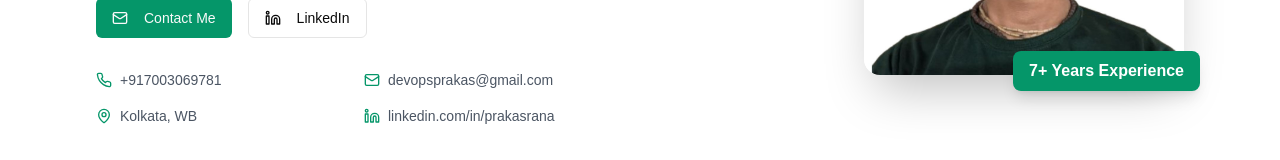
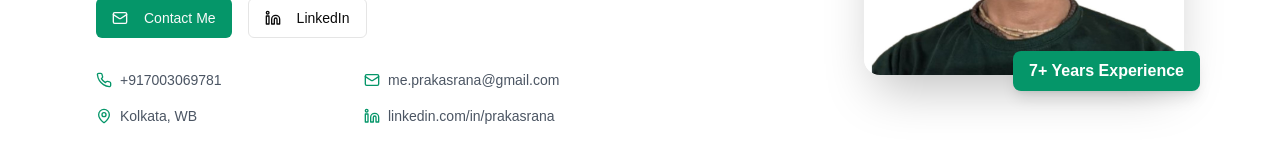
Before and after one commit to prakas-sysadmin/prakasranacom, a Next.js app: page / in a window 1280 px wide. Shown: the part 360-520 px from the top of the page. Built offline with nearby package versions, Linux system fonts and the light colour scheme.

Commit message:
Update page.tsx

```diff
--- a/app/page.tsx
+++ b/app/page.tsx
@@ -124,7 +124,7 @@ export default function Portfolio() {
                 </div>
                 <div className="flex items-center">
                   <Mail className="w-4 h-4 mr-2 text-emerald-600" />
-                  devopsprakas@gmail.com
+                  me.prakasrana@gmail.com
                 </div>
                 <div className="flex items-center">
                   <MapPin className="w-4 h-4 mr-2 text-emerald-600" />
@@ -309,7 +309,7 @@ export default function Portfolio() {
               onClick={() => setContactFormOpen(true)}
             >
               <Mail className="w-4 h-4 mr-2" />
-              me.prakas95@gmail.com
+              me.prakasrana@gmail.com
             </Button>
             <Button
               variant="outline"
```
